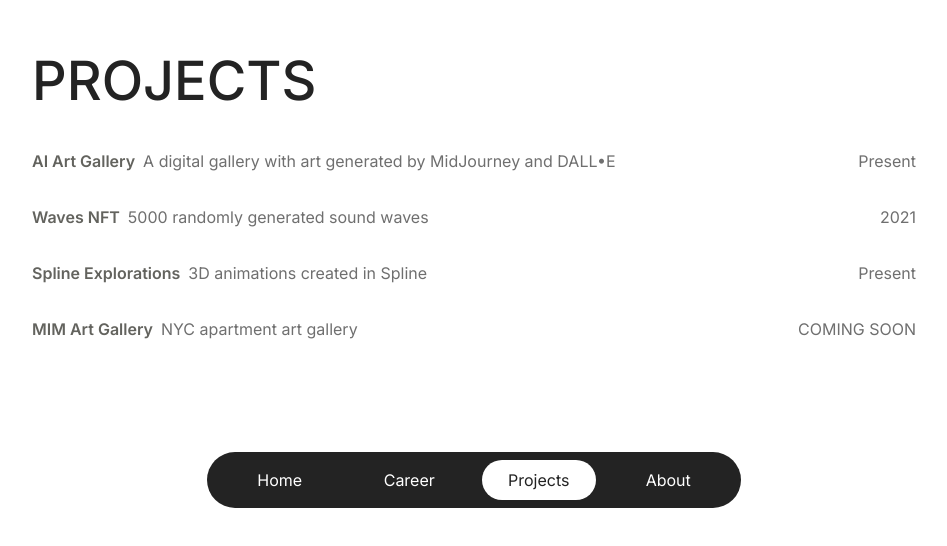
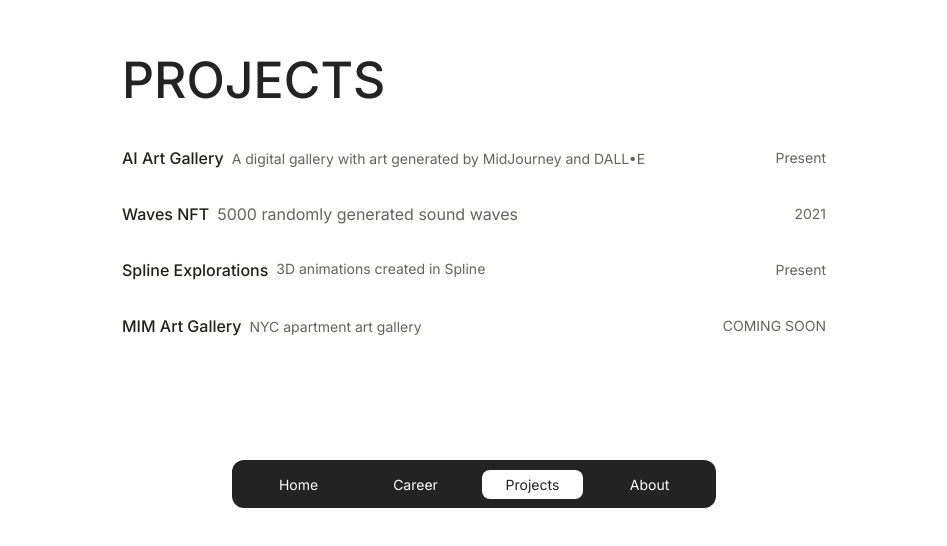
Before and after one commit to moraesc/camillamoraes, a Next.js app: page /projects in a window 1280 px wide. Shown: the part 204-750 px from the top of the page, without its empty margins (166-1113 px from the left). Built offline with nearby package versions, Linux system fonts and the light colour scheme.

Commit message:
Clean up

```diff
--- a/app/BottomNav.tsx
+++ b/app/BottomNav.tsx
@@ -8,9 +8,6 @@ export default function BottomNav() {
   const pathname = usePathname();
   const state: any = useModeStore();
   const isDarkMode = state.mode;
-  // const pathname = router
-
-  console.log('pathname: ', pathname)
 
   const isHome = pathname === '/home'
   const isCareer = pathname === '/career'
@@ -18,16 +15,16 @@ export default function BottomNav() {
   const isAbout = pathname === '/about'
 
   return (
-    <div className="p-2 w-[386px] md:w-[550px] flex justify-center border-opacity-50 rounded-[90px]">
+    <div className="p-2 w-[386px] md:w-[500px] flex justify-center border-opacity-50 rounded-[12px]">
       <div
         className={clsx(
-          "w-full h-14 bg-[#232323] rounded-[92px] text-white flex gap-4 p-4 items-center justify-between",
+          "w-full h-12 bg-[#232323] rounded-[12px] text-white flex gap-4 px-4 items-center justify-between",
           isDarkMode && "bg-white"
         )}
       >
         <div
           className={clsx(
-            "w-full py-2 rounded-[80px] hover:bg-white hover:text-[#232323] justify-center text-[16px] cursor-pointer flex",
+            "w-full py-1 rounded-[8px] hover:bg-white hover:text-[#232323] justify-center text-[14px] cursor-pointer flex",
             isDarkMode && "text-[#232323]", isHome && 'bg-white text-[#232323]'
           )}
           onClick={() => router.push("/home")}
@@ -36,7 +33,7 @@ export default function BottomNav() {
         </div>
         <div
           className={clsx(
-            "w-full py-2 rounded-[80px] hover:bg-white hover:text-[#232323] justify-center text-[16px] cursor-pointer flex",
+            "w-full py-1 rounded-[8px] hover:bg-white hover:text-[#232323] justify-center text-[14px] cursor-pointer flex",
             isDarkMode && "text-[#232323]", isCareer && 'bg-white text-[#232323]'
           )}
           onClick={() => router.push("/career")}
@@ -45,7 +42,7 @@ export default function BottomNav() {
         </div>
         <div
           className={clsx(
-            "w-full py-2 rounded-[80px] hover:bg-white hover:text-[#232323] justify-center text-[16px] cursor-pointer flex",
+            "w-full py-1 rounded-[8px] hover:bg-white hover:text-[#232323] justify-center text-[14px] cursor-pointer flex",
             isDarkMode && "text-[#232323]", isProjects && 'bg-white text-[#232323]'
           )}
           onClick={() => router.push("/projects")}
@@ -54,7 +51,7 @@ export default function BottomNav() {
         </div>
         <div
           className={clsx(
-            "w-full py-2 rounded-[80px] hover:bg-white hover:text-[#232323] justify-center text-[16px] cursor-pointer flex",
+            "w-full py-1 rounded-[8px] hover:bg-white hover:text-[#232323] justify-center text-[14px] cursor-pointer flex",
             isDarkMode && "text-[#232323]", isAbout && 'bg-white text-[#232323]'
           )}
           onClick={() => router.push("/about")}
--- a/app/about/page.tsx
+++ b/app/about/page.tsx
@@ -4,18 +4,15 @@ import React from "react";
 import BottomNav from "../BottomNav";
 import "../globals.css";
 import Image from "next/image";
-import { useModeStore } from "../store";
 
 export default function About() {
-  const state = useModeStore()
-
   return (
     <div className="relative px-6 flex justify-center items-center h-[100vh] w-full">
       <div className="flex justify-center flex-col">
-        <h3 className="text-[32px] md:text-[54px] font-medium shimmer cursor-default">
+        <h3 className="text-[32px] md:text-[50px] font-medium shimmer cursor-default">
           ABOUT
         </h3>
-        <p className="text-[14px] md:text-[16px] mt-6 w-full md:w-[600px] leading-16">
+        <p className="text-[14px] md:text-[16px] mt-6 w-full md:w-[600px] leading-16 text-[#63635e]">
           <span>
             Over the past 5 years, I&apos;ve specialized in building frontends
             using React, Typescript and NextJS with backends hosted on AWS. In
@@ -23,11 +20,11 @@ export default function About() {
             building 3D designs and animations and creating AI generated art.
           </span>
           <br></br>
-          <p className='mt-6'>
+          <p className='mt-6 text-[#63635e]'>
             I love building creative products that have a profound
             impact on my end users.
           </p>
-          <p className="mt-6">
+          <p className="mt-6 text-[#63635e]">
             Contact me to work together!
           </p>
           <div className='mt-6 flex gap-4'>
--- a/app/page.tsx
+++ b/app/page.tsx
@@ -4,7 +4,6 @@ import React from "react";
 import "./globals.css";
 import { useRouter } from "next/navigation";
 import { motion, useMotionValue, useTransform } from "framer-motion"
-import clsx from "clsx";
 
 export default function Main() {
   const router = useRouter();
@@ -16,9 +15,9 @@ export default function Main() {
   )
 
   return (
-    <motion.div className="h-[100vh] w-full bg-[#232323] flex justify-center items-center margin-0" style={{background}} >
+    <motion.div className="h-[100vh] w-full bg-[#232323] flex justify-center items-center margin-0 relative" style={{background}} >
       <motion.div
-        className={clsx('rounded-[30px] w-[300px] h-[300px] bg-[#232323] opacity-[.25] absolute top-[calc(50%_-_150px)] left-[calc(50%_-_150px)]')}
+        className='rounded-[30px] w-[300px] h-[300px] bg-[#232323] opacity-[.25] absolute top-[calc(50%_-_150px)] left-[calc(50%_-_150px)]'
       />
       <motion.div
         drag
@@ -30,19 +29,19 @@ export default function Main() {
         }}
         style={{x}}
       >
-        <motion.div className='flex flex-col absolute h-[150px] top-[calc(50%_-_150px_/_2)] left-[calc(50%_-_150px_/_2)]'>
+        <motion.div className='flex flex-col absolute h-[180px] w-[180px] top-[calc(50%_-_180px/2)] left-[calc(50%_-_180px/2)] relative justify-center'>
           <div className='flex flex-col leading-10'>
-            <span className="text-[38px] text-white font-semibold">CAMILLA</span>
-            <span className="text-[40px] text-white font-semibold">MORAES</span>
+            <span className="text-[38px] text-white font-semibold items-center">CAMILLA</span>
+            <span className="text-[38px] text-white font-semibold">MORAES</span>
           </div>
-          <span
-            className="text-[12px] text-white font-semibold text-[#e7cfb0] hover:cursor-pointer mt-12"
-            onClick={() => router.push("/home")}
-          >
-            ENTER
-          </span>
         </motion.div>
       </motion.div>
+      <span
+          className="text-[14px] text-white font-semibold text-[#e7cfb0] hover:cursor-pointer absolute top-[calc(50%_+_180px)]"
+          onClick={() => router.push("/home")}
+        >
+          ENTER
+      </span>
     </motion.div>
   );
 }
--- a/app/projects/page.tsx
+++ b/app/projects/page.tsx
@@ -9,8 +9,8 @@ export default function Projects() {
   const router = useRouter();
   return (
     <div className="relative px-6 flex justify-center items-center h-[100vh] w-full flex-col">
-      <div className="flex flex-col justify-center w-full md:w-[900px]">
-        <h3 className="text-[32px] md:text-[54px] mb-4 font-medium px-2">
+      <div className="flex flex-col w-full md:max-w-[720px]">
+        <h3 className="text-[32px] md:text-[50px] mb-4 font-medium px-2">
           PROJECTS
         </h3>
         <div className="flex flex-col md:gap-2">
@@ -18,49 +18,46 @@ export default function Projects() {
             onClick={() => router.push("/projects/aiart")}
             className="flex gap-2 items-center w-full justify-between cursor-pointer hover:bg-gray-100 px-2 py-3 rounded-md"
           >
-            <div className="flex gap-2">
-              <span className="font-semibold">AI Art Gallery</span>
-              <span className="text-[#6f6f6f] hidden md:flex">
+            <div className="flex gap-2 items-baseline">
+              <span className="text-[#21201c] font-medium">AI Art Gallery</span>
+              <span className="text-[#63635e] text-[14px] hidden md:flex">
                 A digital gallery with art generated by MidJourney and DALL•E
               </span>
             </div>
-            <div className="bg-[#6f6f6f] h-[1px] relative" />
-            <p className="text-[#6f6f6f] text-[14px] md:text-[16px]">Present</p>
+            <p className="text-[#63635e] text-[14px]">Present</p>
           </div>
           <div
             onClick={() => router.push("/projects/waves")}
             className="flex gap-2 items-center w-full justify-between cursor-pointer hover:bg-gray-100 px-2 py-3 rounded-md"
           >
-            <div className="flex gap-2">
-              <span className="font-semibold">Waves NFT</span>
-              <span className="text-[#6f6f6f] hidden md:flex">
+            <div className="flex gap-2 items-baseline">
+              <span className="font-medium text-[#21201c]">Waves NFT</span>
+              <span className="text-[#63635e] hidden md:flex">
                 5000 randomly generated sound waves
               </span>
             </div>
-            <p className="text-[#6f6f6f] text-[14px] md:text-[16px]">2021</p>
+            <p className="text-[#63635e] text-[14px]">2021</p>
           </div>
           <div
             onClick={() => router.push("/projects/spline")}
             className="flex gap-2 items-center w-full justify-between cursor-pointer hover:bg-gray-100 px-2 py-3 rounded-md"
           >
             <div className="flex gap-2">
-              <span className="font-semibold">Spline Explorations</span>
-              <span className="text-[#6f6f6f] hidden md:flex">
+              <span className="font-medium text-[#21201c]">Spline Explorations</span>
+              <span className="text-[#63635e] hidden md:flex text-[14px]">
                 3D animations created in Spline
               </span>
             </div>
-            <div className="bg-[#6f6f6f] h-[1px]" />
-            <p className="text-[#6f6f6f] text-[14px] md:text-[16px]">Present</p>
+            <p className="text-[#63635e] text-[14px]">Present</p>
           </div>
           <div className="flex gap-2 items-center w-full justify-between cursor-pointer hover:bg-gray-100 px-2 py-3 rounded-md">
-            <div className="flex gap-2">
-              <span className="font-semibold">MIM Art Gallery</span>
-              <span className="text-[#6f6f6f] hidden md:flex">
+            <div className="flex gap-2 items-baseline">
+              <span className="font-medium text-[#21201c]">MIM Art Gallery</span>
+              <span className="text-[#63635e] hidden md:flex text-[14px]">
                 NYC apartment art gallery
               </span>
             </div>
-            <div className="bg-[#6f6f6f] h-[1px]" />
-            <p className="text-[#6f6f6f] text-[14px] md:text-[16px]">COMING SOON</p>
+            <p className="text-[#63635e] text-[14px]">COMING SOON</p>
           </div>
         </div>
       </div>
```
Also changed, not shown: app/career/page.tsx (+12 -12 lines), app/home/page.tsx (+17 -120 lines).
